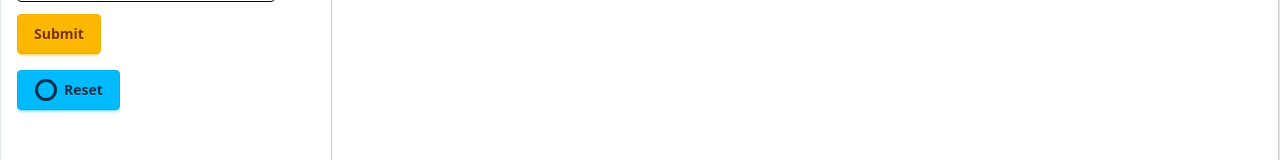
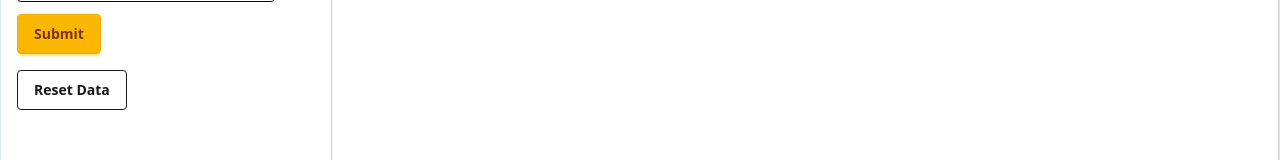
Before and after one commit to 17Shanto/max-heap-visualization-react, a React (Vite) app: page / in a window 1280 px wide. Shown: the part 214-374 px from the top of the page. Built offline with nearby package versions, Linux system fonts and the light colour scheme.

Commit message:
feat:implement reset heap data function

```diff
--- a/src/components/Handler/Handler.jsx
+++ b/src/components/Handler/Handler.jsx
@@ -1,17 +1,32 @@
 import React, { useRef, useState } from "react";
 import { useGraphData } from "../../context/DataContext";
+import data from "../../../public/data";
 
 const Handler = () => {
   const [id, setId] = useState(31);
   const { graphData, updateGraphData } = useGraphData();
+  const [isResetting, setIsResetting] = useState(false);
   const weightInputRef = useRef(null);
+
   const handleSubmit = () => {
     setId((prevId) => prevId + 1);
     const value = weightInputRef.current.value;
+    if (!value) return;
     const weightValue = parseFloat(value);
     const newData = [...graphData, { personId: id, weight: weightValue }];
     updateGraphData(newData);
+    weightInputRef.current.value = "";
   };
+
+  const handleReset = () => {
+    setIsResetting(true);
+    setTimeout(() => {
+      const newData = [...data];
+      updateGraphData(newData);
+      setIsResetting(false);
+    }, 500);
+  };
+
   return (
     <div>
       <div className="">
@@ -31,9 +46,15 @@ const Handler = () => {
         </div>
 
         <div className="mt-4">
-          <button className="btn btn-info">
-            <span className="loading loading-spinner"></span>
-            Reset
+          <button
+            onClick={handleReset}
+            className="btn btn-outline"
+            disabled={isResetting}
+          >
+            {isResetting && (
+              <span className="loading loading-infinity text-2xl text-info"></span>
+            )}
+            Reset Data
           </button>
         </div>
       </div>
--- a/src/components/Tree/custom-tree.css
+++ b/src/components/Tree/custom-tree.css
@@ -8,6 +8,5 @@
 
 .node__leaf > circle {
   fill: green;
-  /* Let's also make the radius of leaf nodes larger */
   /* r: 10; */
 }
```
